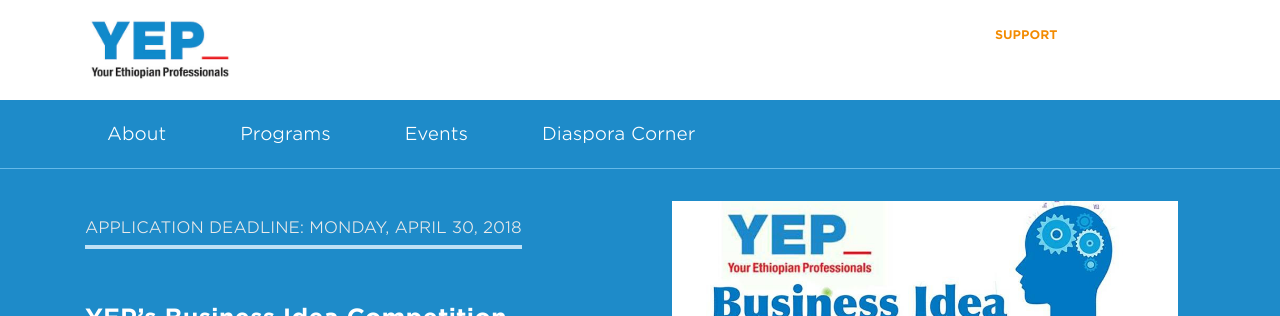
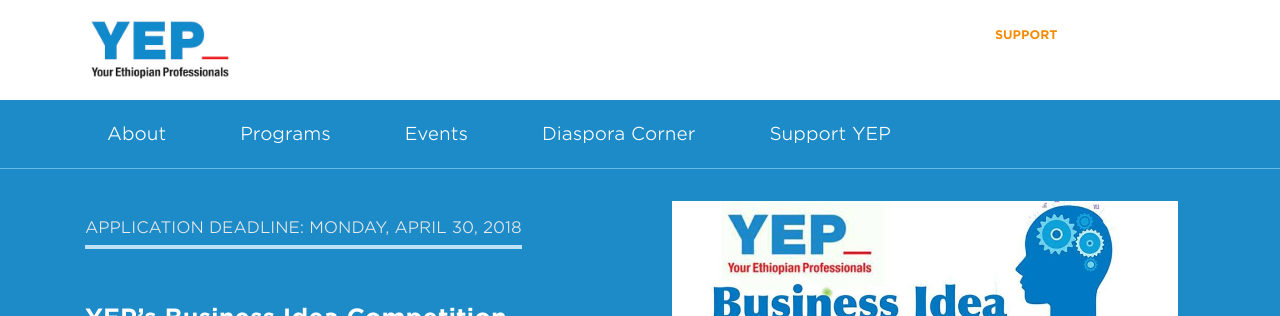
Before and after one commit to YEPNetwork/yepnetwork.github.io, a Jekyll site: the page built from index.html, in a window 1280 px wide and 900 px high. Shown: the top 316 px of the window. Built offline with Jekyll 4.4.1, drawn with Linux system fonts in a browser that asks for light colours; nearby versions of some CDN libraries; comment, search, counter and statistics services are not loaded.

Commit message:
Update header.html

```diff
--- a/_includes/header.html
+++ b/_includes/header.html
@@ -29,6 +29,9 @@
         </li>-->
         <li class="last dropdown {% if page.title == "Diaspora Corner" %} active {% endif %}">
           <a href="{{ "/diaspora-corner" | prepend: site.baseurl }}">Diaspora Corner</a>
+          <li class="dropdown {% if page.title == "Gallery" %} active {% endif %}">
+          <a href="{{ "/donate" | prepend: site.baseurl }}">Support YEP</a>
+        </li>
         </li>
       </ul>
     </div>
```
